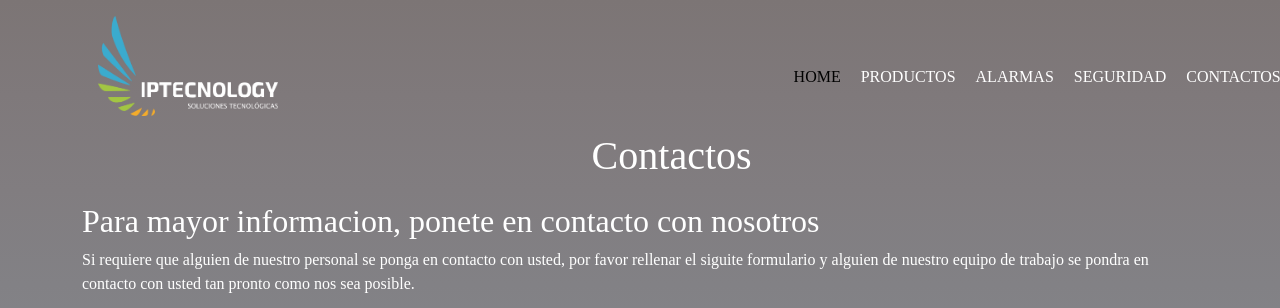
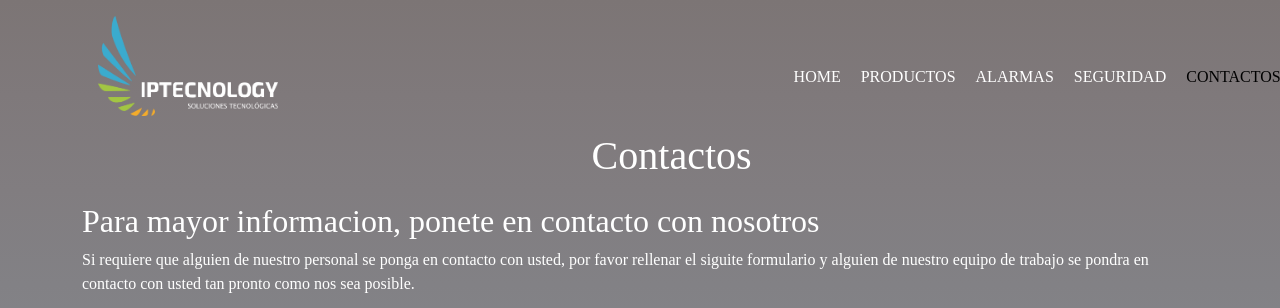
Before and after one commit to luchinimatias/MatiasLuchini, a plain HTML site: page pages/contacto.html in a window 1280 px wide. Shown: the top 308 px of the page. Drawn offline with nearby package versions, Linux system fonts and the light colour scheme; a web font is replaced by a local one.

Commit message:
Se modifica menu navegacion action

```diff
--- a/pages/contacto.html
+++ b/pages/contacto.html
@@ -43,7 +43,7 @@
       <div class="navbar">
         <ul class="navbarList">
           <li class="navbarItem">
-            <a class="navLink activo" href="../index.html">HOME</a>
+            <a class="navLink" href="../index.html">HOME</a>
           </li>
           <li class="navbarItem">
             <a class="navLink" href="./producto.html">PRODUCTOS</a>
@@ -55,7 +55,7 @@
             <a class="navLink" href="./videoVigilancia.html">SEGURIDAD</a>
           </li>
           <li class="navbarItem">
-            <a class="navLink" href="./contacto.html">CONTACTOS</a>
+            <a class="navLink activo" href="./contacto.html">CONTACTOS</a>
           </li>
         </ul>
       </div>
```
Also changed, not shown: pages/alarmaComunitaria.html (+2 -2 lines), pages/producto.html (+2 -2 lines), pages/videoVigilancia.html (+2 -2 lines).
